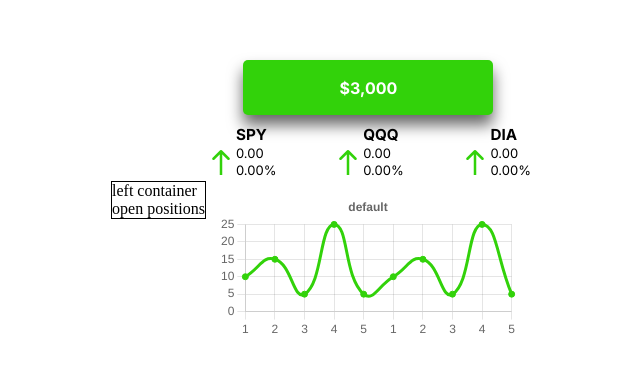
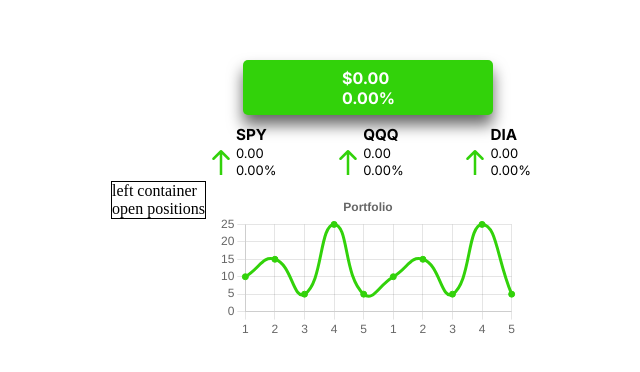
Before and after one commit to JeremyGroce/Robinhood_Widget, a React (Vite) app: page /dashboard in a window 1280 px wide. Shown: the part 200-572 px from the top of the page, without its empty margins (319-959 px from the left). Built offline with nearby package versions, Linux system fonts and the light colour scheme; no server answers.

Commit message:
portfolio value changes color. general experiments

```diff
--- a/package.json
+++ b/package.json
@@ -22,7 +22,8 @@
     "react": "^19.0.0",
     "react-chartjs-2": "^5.3.0",
     "react-dom": "^19.0.0",
-    "react-router-dom": "^7.1.5"
+    "react-router-dom": "^7.1.5",
+    "redis": "^4.7.0"
   },
   "devDependencies": {
     "@eslint/js": "^9.19.0",
--- a/src/components/dashboard/portfolioValue.jsx
+++ b/src/components/dashboard/portfolioValue.jsx
@@ -1,14 +1,22 @@
-import React from "react";
+import {React, useState} from "react";
 
 import '../../styling/portfolioValue.css';
 
 function PortfolioValue ({currentValue})
 {
+    // portfolio value; portfolio daily delta change
+    const [testValue, setTestValue] = useState(0);
+    const [testDelta, setTestDelta] = useState(0);
 
     return(
-        <div className="portfolioValue-component"
+        <div className={`portfolioValue-component ${testDelta >= 0 ? "positive" : "negative"}`}
              onClick={()=>currentValue("Portfolio")}>
-            $3,000
+
+            <div className="portfolioValue-component-values">
+                <p>${testValue.toFixed(2)}</p>
+
+                {testDelta.toFixed(2)}%
+            </div>
         </div>
     );
 }
--- a/src/components/dashboard/tickers.jsx
+++ b/src/components/dashboard/tickers.jsx
@@ -6,6 +6,7 @@
 
 function Tickers({currentTicker})
 {
+
     // initialize index tickers
     const [SPYprice, setSPY] = useState(0);
     const [QQQprice, setQQQ] = useState(0);
@@ -20,45 +21,60 @@
     // populate tickers via API calls
     useEffect(()=>
     {
-        // SPY
-        axios.get('http://localhost:5000/stocks/SPY')
-        .then((response) =>
+        // // SPY
+        // axios.get('http://localhost:5000/stocks/SPY')
+        // .then((response) =>
+        // {
+        //     const value = Number(response.data.price);
+        //     setSPY(value);
+        // })
+        // .catch(error=>
+        // {
+        //     console.log("|Bad Response: ", error);
+        // }
+        // )
+
+        // // setDelta =
+
+        // // QQQ
+        // axios.get('http://localhost:5000/stocks/QQQ')
+        // .then((response) =>
+        // {
+        //     const value = Number(response.data.price);
+        //     setQQQ(value);
+        // })
+        // .catch(error=>
+        // {
+        //     console.log("|Bad Response: ", error);
+        // }
+        // )
+
+        // // DIA
+        // axios.get('http://localhost:5000/stocks/DIA')
+        // .then((response) =>
+        // {
+        //     const value = Number(response.data.price);
+        //     setDIA(value);
+        // })
+        // .catch(error=>
+        // {
+        //     console.log("|Bad Response: ", error);
+        // }
+        // )
+
+        axios.get('http://localhost:5000/stock/SPY/delta')
+        .then((response)=>
         {
-            const value = Number(response.data.price);
-            setSPY(value);
+            const value = response.data.delta;
+            setSPYdelta(value);
+            setQQQdelta(-value);
+            setDIAdelta(value+2);
         })
         .catch(error=>
         {
-            console.log("|Bad Response: ", error);
+            console.log(error);
         }
         )
-
-        // QQQ
-        axios.get('http://localhost:5000/stocks/QQQ')
-        .then((response) =>
-        {
-            const value = Number(response.data.price);
-            setQQQ(value);
-        })
-        .catch(error=>
-        {
-            console.log("|Bad Response: ", error);
-        }
-        )
-        axios.get('http://localhost:5000/stocks/DIA')
-        .then((response) =>
-        {
-            const value = Number(response.data.price);
-            setDIA(value);
-        })
-        .catch(error=>
-        {
-            console.log("|Bad Response: ", error);
-        }
-        )
-
-        // DIA
-
 
 
     },[]);
--- a/src/pages/dashboard.jsx
+++ b/src/pages/dashboard.jsx
@@ -11,7 +11,7 @@
 function Dashboard()
 {
     // graph title (will be default Portfolio)
-    const [chartTitle, setChartTitle] = useState("default");
+    const [chartTitle, setChartTitle] = useState("Portfolio");
 
     // left container
         // stocks
@@ -19,8 +19,6 @@
         // crypto
 
     // right container
-        // portfolio value
-        // tickers
         return(
         <div className="dashboard-page">
 
--- a/src/styling/portfolioValue.css
+++ b/src/styling/portfolioValue.css
@@ -3,10 +3,8 @@
     width: 250px;
     height: 55px;
     background-color: #32d20a;
-    color: white;
 
-    font-family: 'Inter', sans-serif;
-    font-weight: bold;
+
 
     border-radius: 5px;
 
@@ -24,3 +22,17 @@
     transform: scale(1.10);
     cursor: pointer;
 }
+
+/* for when the delta percent for the daily balance is negative */
+.negative
+{
+    background-color: red;
+}
+
+.portfolioValue-component-values
+{
+    flex-direction: column;
+    font-family: 'Inter', sans-serif;
+    font-weight: bold;
+    color: white;
+}
```
Also changed, not shown: 2 other files (tests, documents, lock files or other folders).
